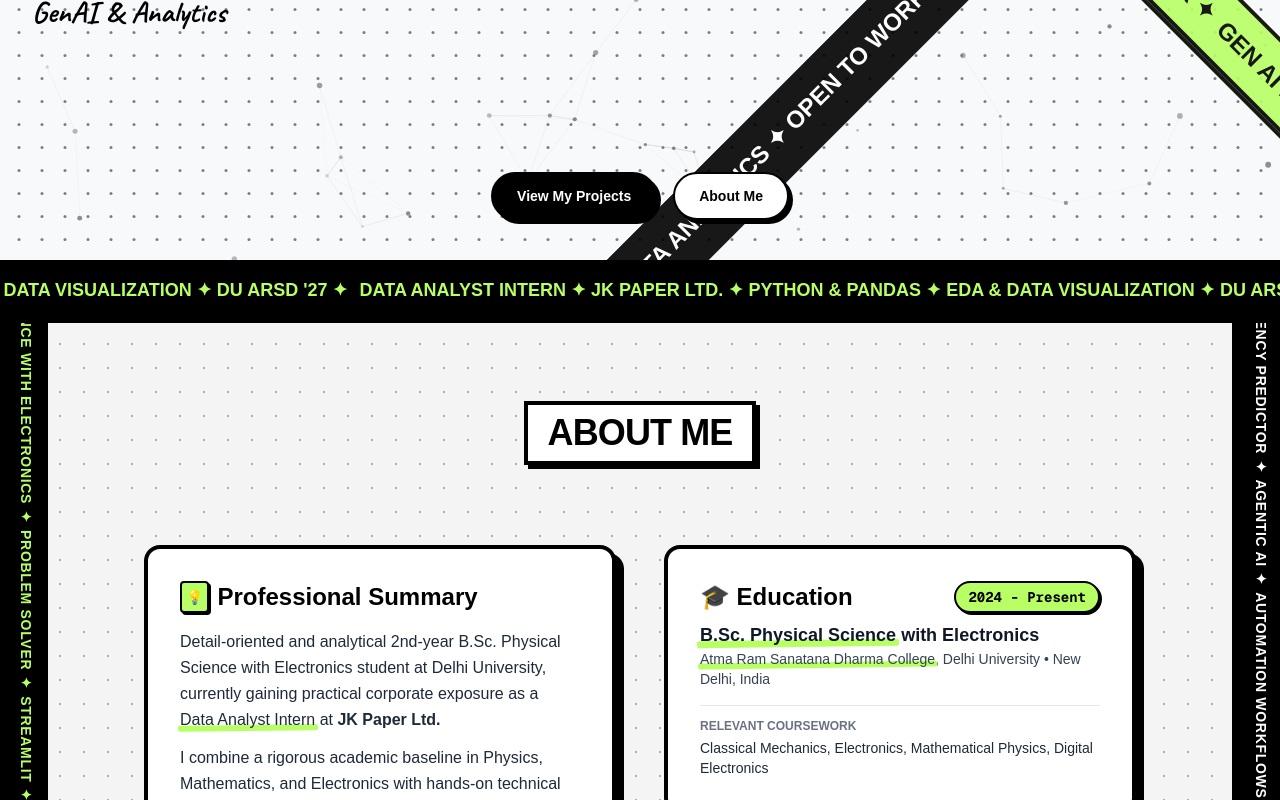
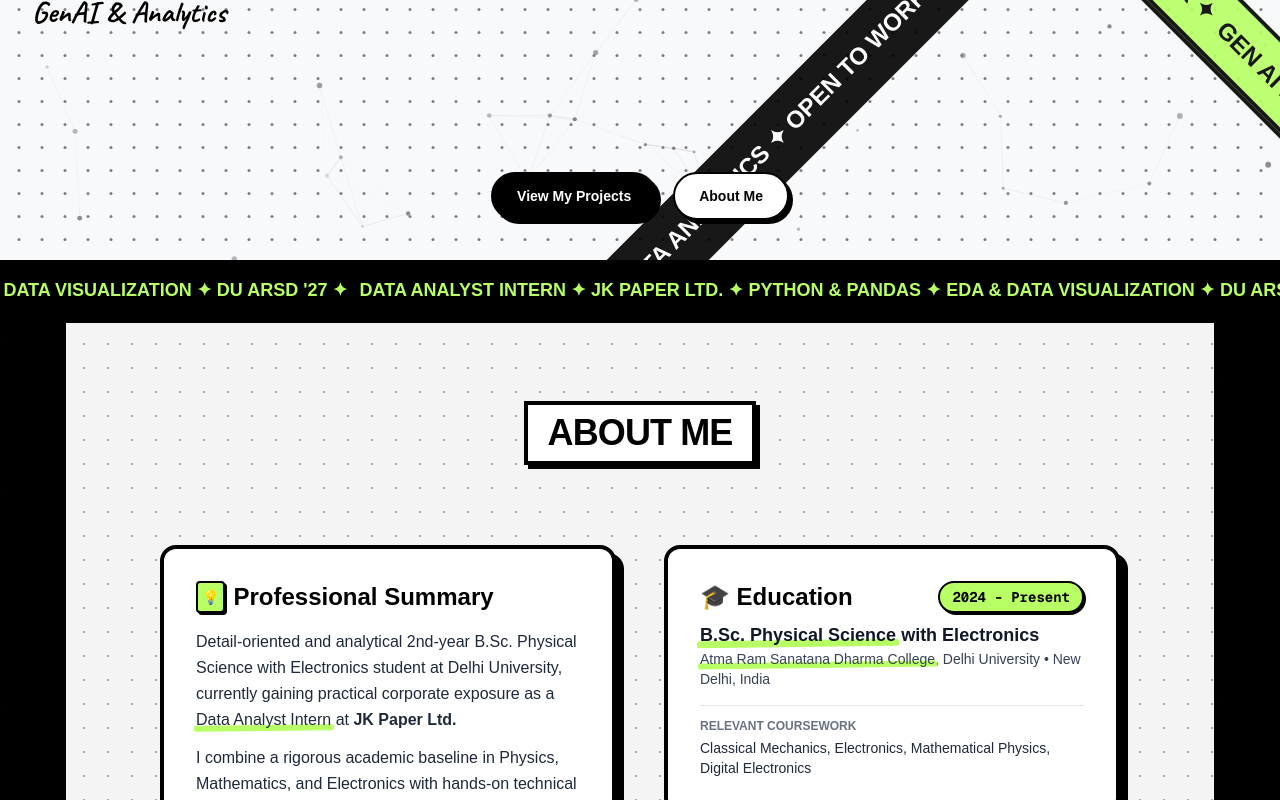
Before and after one commit to shivamjha2o/pf2, a Next.js app: page / in a window 1280 px wide. Shown: the part 540-1340 px from the top of the page. Built offline with nearby package versions, Linux system fonts and the light colour scheme.

Commit message:
style: enlarge left and right vertical marquee strips to make side keywords bold and prominent

```diff
--- a/src/components/About.tsx
+++ b/src/components/About.tsx
@@ -21,29 +21,31 @@
         />
       </div>
 
-      {/* 2. LEFT VERTICAL PROMINENT MARQUEE STRIP (Desktop) */}
-      <div className="hidden xl:flex absolute left-0 top-0 bottom-0 w-12 bg-black text-[#B8FF65] border-r-2 sm:border-r-3 border-black font-black uppercase text-xs sm:text-sm tracking-widest z-10 items-center justify-center">
+      {/* 2. LEFT VERTICAL PROMINENT MARQUEE STRIP */}
+      <div className="hidden lg:flex absolute left-0 top-0 bottom-0 w-14 sm:w-16 bg-black text-[#B8FF65] border-r-3 border-black font-black uppercase text-sm sm:text-base md:text-lg tracking-widest z-10 items-center justify-center shadow-[2px_0px_0px_0px_rgba(0,0,0,1)]">
         <VerticalMarquee
           text="✦ B.SC. PHYSICAL SCIENCE WITH ELECTRONICS ✦ PROBLEM SOLVER ✦ STREAMLIT ✦ COLLABORATION ✦"
           baseSpeed={1.3}
           hoverSpeed={0.3}
           scrollSpeed={6}
+          className="text-sm sm:text-base md:text-lg font-black"
         />
       </div>
 
-      {/* 3. RIGHT VERTICAL PROMINENT MARQUEE STRIP (Desktop) */}
-      <div className="hidden xl:flex absolute right-0 top-0 bottom-0 w-12 bg-black text-white border-l-2 sm:border-l-3 border-black font-black uppercase text-xs sm:text-sm tracking-widest z-10 items-center justify-center">
+      {/* 3. RIGHT VERTICAL PROMINENT MARQUEE STRIP */}
+      <div className="hidden lg:flex absolute right-0 top-0 bottom-0 w-14 sm:w-16 bg-black text-white border-l-3 border-black font-black uppercase text-sm sm:text-base md:text-lg tracking-widest z-10 items-center justify-center shadow-[-2px_0px_0px_0px_rgba(0,0,0,1)]">
         <VerticalMarquee
           text="✦ GENAI & NO-CODE ML ✦ DELINQUENCY PREDICTOR ✦ AGENTIC AI ✦ AUTOMATION WORKFLOWS ✦"
           reverse={true}
           baseSpeed={1.3}
           hoverSpeed={0.3}
           scrollSpeed={6}
+          className="text-sm sm:text-base md:text-lg font-black"
         />
       </div>
 
       {/* MAIN CONTENT INNER CONTAINER */}
-      <div className="max-w-6xl mx-auto px-4 sm:px-8 xl:px-20 py-12 sm:py-20 relative z-10">
+      <div className="max-w-6xl mx-auto px-4 sm:px-10 lg:px-24 py-12 sm:py-20 relative z-10">
         {/* Heading */}
         <motion.div
           initial={{ opacity: 0, y: 30 }}
--- a/src/components/VerticalMarquee.tsx
+++ b/src/components/VerticalMarquee.tsx
@@ -72,19 +72,19 @@
   return (
     <div
       ref={containerRef}
-      className={`flex overflow-hidden h-full whitespace-nowrap pointer-events-auto cursor-ns-resize select-none ${className}`}
+      className={`flex overflow-hidden h-full w-full whitespace-nowrap pointer-events-auto cursor-ns-resize select-none items-center justify-center ${className}`}
       onMouseEnter={() => { speed.current = hoverSpeed * (reverse ? -1 : 1); }}
       onMouseLeave={() => { speed.current = baseSpeed; }}
     >
-      <div ref={textRef} className="flex flex-col flex-shrink-0 h-max [writing-mode:vertical-rl] items-center">
-        <div className="flex flex-col h-max">
+      <div ref={textRef} className="flex flex-col flex-shrink-0 h-max [writing-mode:vertical-rl] items-center justify-center text-center">
+        <div className="flex flex-col h-max items-center">
           {[...Array(6)].map((_, i) => (
-            <span key={i} className="py-4 tracking-wider">{text}</span>
+            <span key={i} className="py-6 tracking-widest text-sm sm:text-base md:text-lg font-black uppercase inline-block whitespace-nowrap">{text}</span>
           ))}
         </div>
-        <div className="flex flex-col h-max">
+        <div className="flex flex-col h-max items-center">
           {[...Array(6)].map((_, i) => (
-            <span key={i} className="py-4 tracking-wider">{text}</span>
+            <span key={i} className="py-6 tracking-widest text-sm sm:text-base md:text-lg font-black uppercase inline-block whitespace-nowrap">{text}</span>
           ))}
         </div>
       </div>
```
